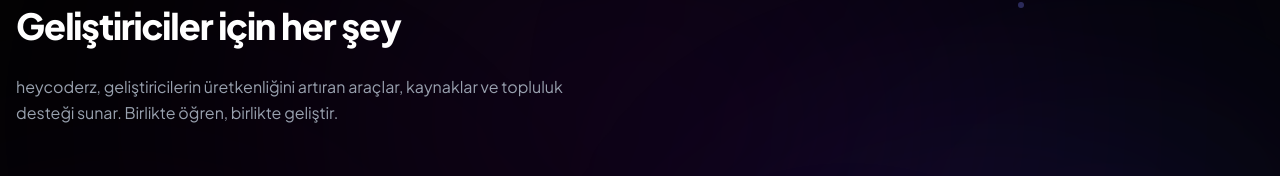
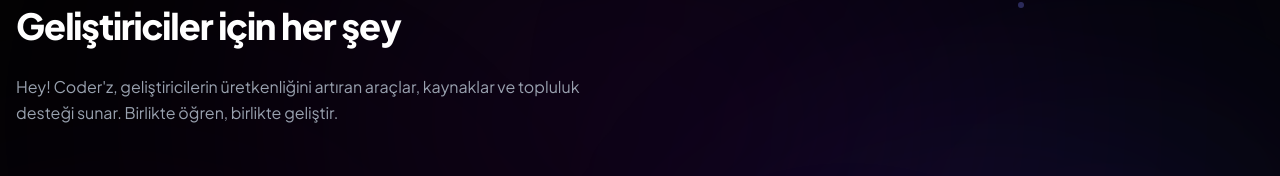
Before and after one commit to siyahxr/heycoderz, a Next.js app: page / in a window 1280 px wide. Shown: the part 190-366 px from the top of the page. Built offline with nearby package versions, Linux system fonts and the light colour scheme.

Commit message:
style: update hero and metadata branding text to Hey! Coder'z

```diff
--- a/src/app/layout.tsx
+++ b/src/app/layout.tsx
@@ -20,7 +20,7 @@
 
 export const metadata: Metadata = {
   title: "heycoderz - Geliştiriciler İçin Her Şey Burada",
-  description: "heycoderz, geliştiricilerin üretkenliğini artıran araçlar, kaynaklar ve topluluk desteği sunar.",
+  description: "Hey! Coder'z, geliştiricilerin üretkenliğini artıran araçlar, kaynaklar ve topluluk desteği sunar.",
   keywords: ["geliştirici", "yazılım", "developer tools", "heycoderz", "kodlama", "topluluk"],
   authors: [{ name: "heycoderz Team" }],
   icons: {
--- a/src/components/Hero.tsx
+++ b/src/components/Hero.tsx
@@ -42,7 +42,7 @@
 
             {/* Subtitle Paragraph */}
             <p className="text-base sm:text-lg text-gray-400 leading-relaxed max-w-xl font-normal">
-              heycoderz, geliştiricilerin üretkenliğini artıran araçlar, kaynaklar
+              Hey! Coder&apos;z, geliştiricilerin üretkenliğini artıran araçlar, kaynaklar
               ve topluluk desteği sunar. Birlikte öğren, birlikte geliştir.
             </p>
 
```
